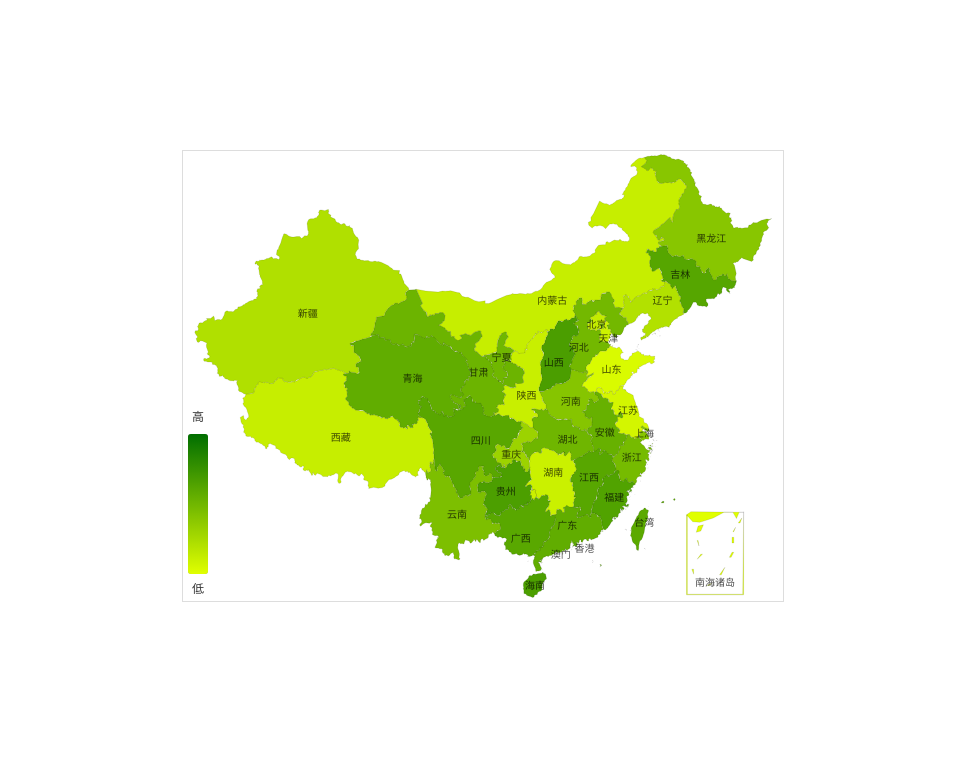
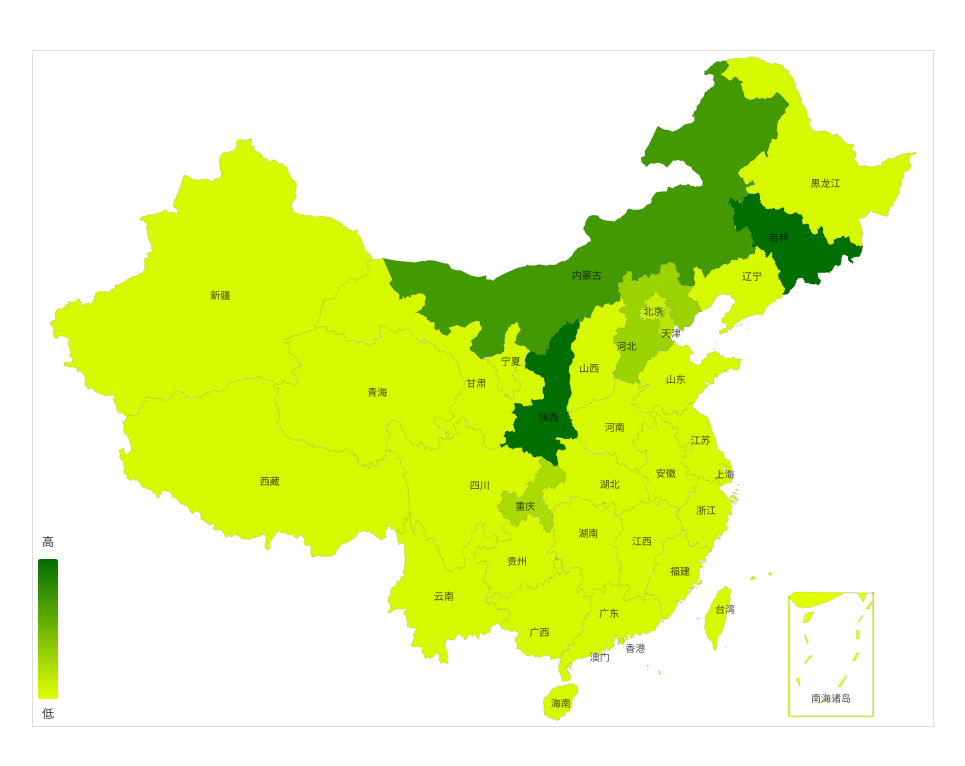
Before and after one commit to shuai4983958/china, a plain HTML site: page index.html in a window 1280 px wide. Shown: the whole page, without its empty margins (157-1122 px from the left). Drawn offline with nearby package versions, Linux system fonts and the light colour scheme.

Commit message:
Add files via upload

```diff
--- /dev/null
+++ b/data.js
@@ -0,0 +1,40 @@
+(() => {
+  var dataList=[
+    {name:"南海诸岛",value:0},
+    {name: '北京', value: 160},
+    {name: '天津', value: 260},
+    {name: '上海', value: 60},
+    {name: '重庆', value: 360},
+    {name: '河北', value: 460},
+    {name: '河南', value: 60},
+    {name: '云南', value: 60},
+    {name: '辽宁', value: 60},
+    {name: '黑龙江', value: 60},
+    {name: '湖南', value: 60},
+    {name: '安徽', value: 60},
+    {name: '山东', value: 60},
+    {name: '新疆', value: 60},
+    {name: '江苏', value: 60},
+    {name: '浙江', value: 60},
+    {name: '江西', value: 60},
+    {name: '湖北', value: 60},
+    {name: '广西', value: 60},
+    {name: '甘肃', value: 60},
+    {name: '山西', value: 60},
+    {name: '内蒙古', value: 1060},
+    {name: '陕西', value: 2060},
+    {name: '吉林', value: 3060},
+    {name: '福建', value: 60},
+    {name: '贵州', value: 60},
+    {name: '广东', value: 60},
+    {name: '青海', value: 60},
+    {name: '西藏', value: 60},
+    {name: '四川', value: 60},
+    {name: '宁夏', value: 60},
+    {name: '海南', value: 60},
+    {name: '台湾', value: 60},
+    {name: '香港', value: 160},
+    {name: '澳门', value: 60}
+]
+ window.dataList = dataList
+})()
--- a/index.html
+++ b/index.html
@@ -7,6 +7,7 @@
 	<script type="text/javascript" src="./echarts.js"></script>
 	<!-- 引入刚刚下载的 china 文件 -->
 	<script type="text/javascript" src="./china.js"></script>
+  <script type="text/javascript" src="./data.js"></script>
 	 <!-- 设置样式 -->
 	 <style>
         *{margin:0;padding:0}
@@ -15,10 +16,10 @@
             height:100%;
         }
         #main{
-              width:600px;
-              height:450px;
-              margin: 150px auto;
-              border:1px solid #ddd;
+              width: 900px;
+              height: 675px;
+              margin: 50px auto;
+              border: 1px solid #ddd;
           }
 
     </style>
@@ -28,48 +29,6 @@
 	<div id="main" ></div>
 
 	 <script type="text/javascript">
-        var dataList=[
-            {name:"南海诸岛",value:0},
-            {name: '北京', value: randomValue()},
-            {name: '天津', value: randomValue()},
-            {name: '上海', value: randomValue()},
-            {name: '重庆', value: randomValue()},
-            {name: '河北', value: randomValue()},
-            {name: '河南', value: randomValue()},
-            {name: '云南', value: randomValue()},
-            {name: '辽宁', value: randomValue()},
-            {name: '黑龙江', value: randomValue()},
-            {name: '湖南', value: randomValue()},
-            {name: '安徽', value: randomValue()},
-            {name: '山东', value: randomValue()},
-            {name: '新疆', value: randomValue()},
-            {name: '江苏', value: randomValue()},
-            {name: '浙江', value: randomValue()},
-            {name: '江西', value: randomValue()},
-            {name: '湖北', value: randomValue()},
-            {name: '广西', value: randomValue()},
-            {name: '甘肃', value: randomValue()},
-            {name: '山西', value: randomValue()},
-            {name: '内蒙古', value: randomValue()},
-            {name: '陕西', value: randomValue()},
-            {name: '吉林', value: randomValue()},
-            {name: '福建', value: randomValue()},
-            {name: '贵州', value: randomValue()},
-            {name: '广东', value: randomValue()},
-            {name: '青海', value: randomValue()},
-            {name: '西藏', value: randomValue()},
-            {name: '四川', value: randomValue()},
-            {name: '宁夏', value: randomValue()},
-            {name: '海南', value: randomValue()},
-            {name: '台湾', value: randomValue()},
-            {name: '香港', value: randomValue()},
-            {name: '澳门', value: randomValue()}
-        ]
-
-        // 随机函数
-        function randomValue() {
-            return Math.round(Math.random()*1000);
-        }
 
 
         var option = {
@@ -116,10 +75,10 @@
             },
             series : [
                 {
-                    name: '信息量',
+                    name: '数量',
                     type: 'map',
                     geoIndex: 0,
-                    data:dataList
+                    data:window.dataList
                 }
             ]
         };
@@ -130,7 +89,7 @@
         myChart.setOption(option);
         // 点击事件
         myChart.on('click', function (params) {
-        	alert(params.name+':'+params.seriesName+':'+params.value);
+        	// alert(params.name+':'+params.seriesName+':'+params.value);
         });
 
     </script>
```
Also changed, not shown: 1 other file.
